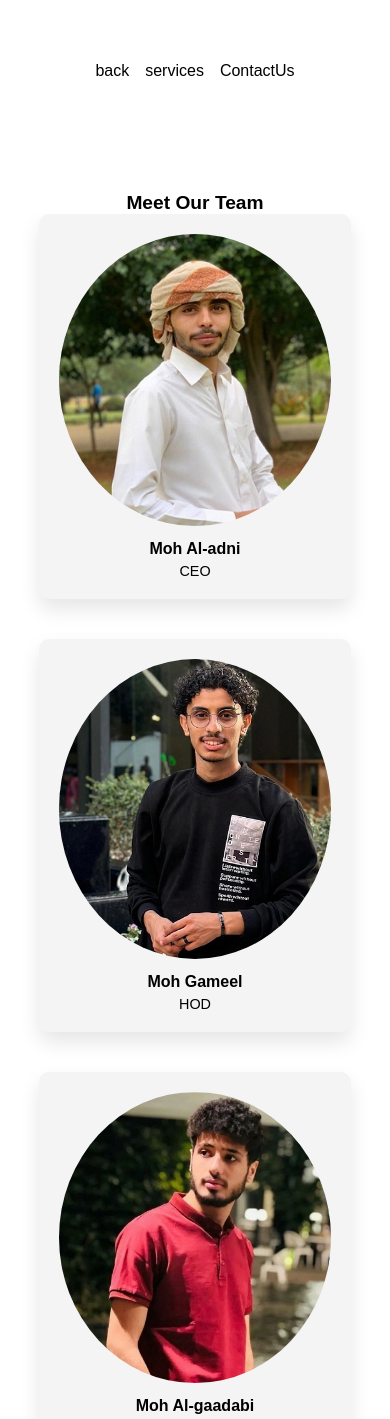
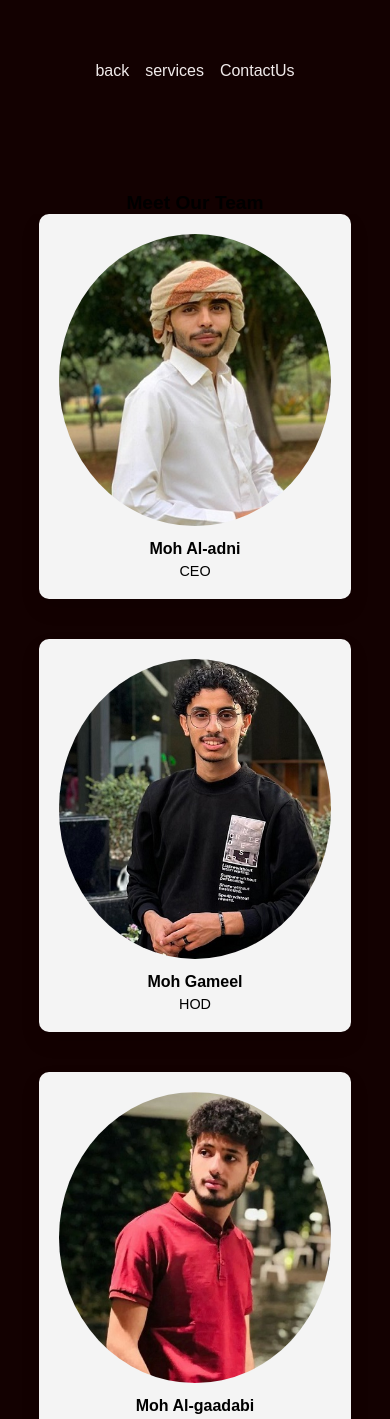
Before and after one commit to mohammed-aladni/login-repo, a PHP site: page /about.html in a window 390 px wide. Run offline with PHP 8.4, Linux system fonts and the light colour scheme.

Commit message:
update index nav  bar links  background to black

```diff
--- a/css/style1.css
+++ b/css/style1.css
@@ -6,7 +6,7 @@
 }
 
 body{
-    background-color:white;
+    background-color:rgb(19, 1, 1);
     width: 100%;
     height: auto;
     overflow:hidden ;
@@ -37,10 +37,11 @@ nav{
 
 .nav-container .links a{
     font-size: 1.3rem;
-    color: black;
+    color: rgb(218, 212, 212);
     text-decoration: none;
     margin: 0 10px;
     transition: 0.3s linear;
+
 }
 
 .nav-container .links a:hover{
@@ -210,6 +211,7 @@ section .content{
         justify-content: flex-start; /* Aligns links to the start */
         width: auto; /* Adjusts width based on content */
         align-items: center;
+        color: rgb(218, 212, 212);
     }
     .nav-container button{
         display: none;
@@ -565,7 +567,7 @@ body {
     }
     .nav-container .links a{
         font-size: 1rem;
-        color: black;
+        color: rgb(241, 235, 235);
         text-decoration: none;
         margin: 0 8px;
         transition: 0.2s linear;
@@ -687,7 +689,7 @@ body {
     }
     .nav-container .links a{
         font-size: 1rem;
-        color: black;
+        color: rgb(244, 235, 235);
         text-decoration: none;
         margin: 0 8px;
         transition: 0.2s linear;
```
